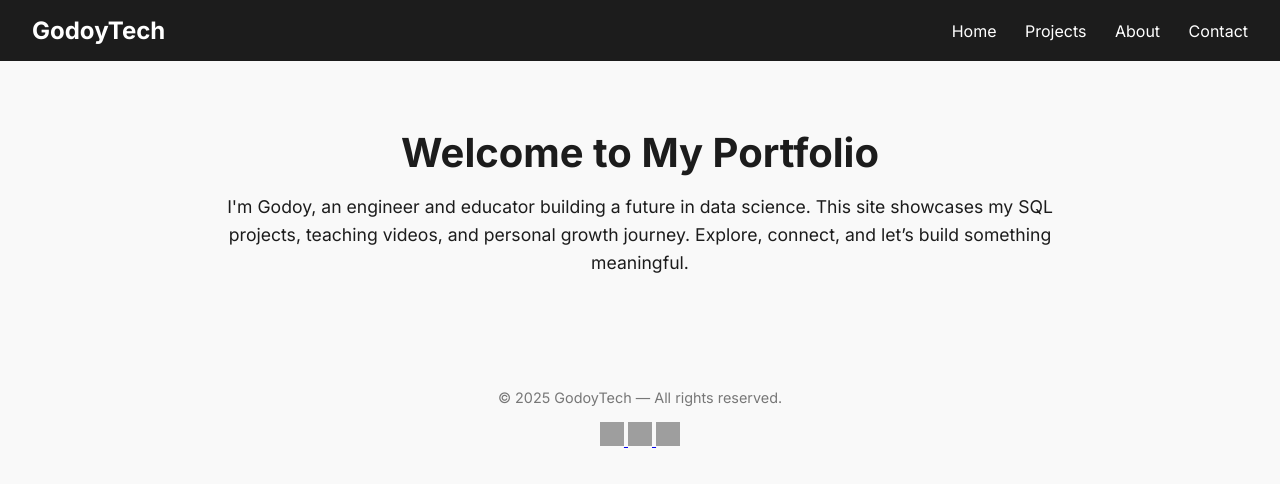
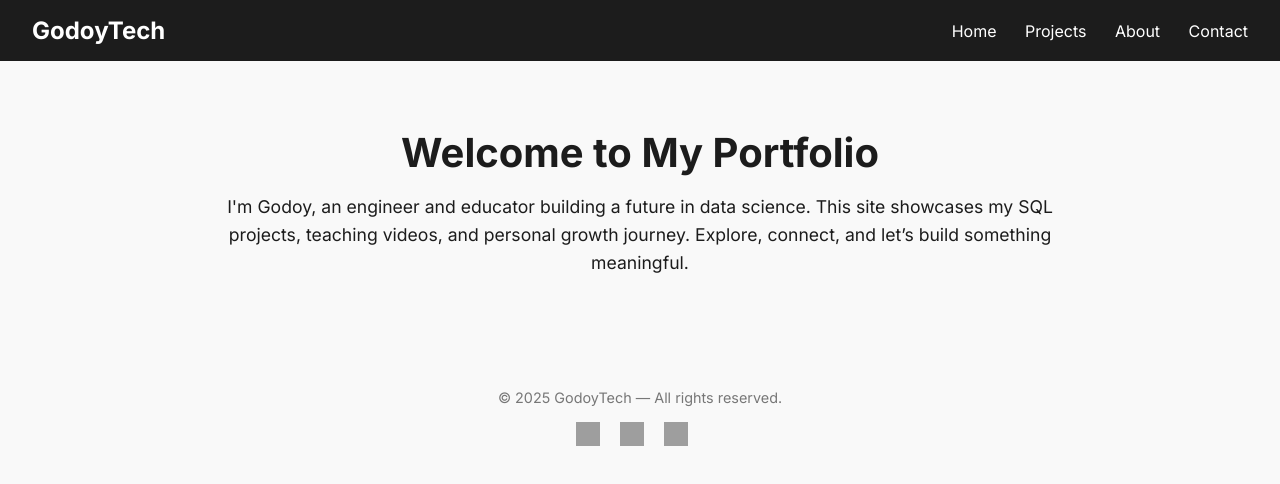
Before and after one commit to Arfenond/godotech, a plain HTML site: page index.html in a window 1280 px wide. Drawn offline with Linux system fonts and the light colour scheme; grey boxes are pictures that could not be loaded.

Commit message:
Update index.html v8
Trying again o solve the underline problem

```diff
--- a/index.html
+++ b/index.html
@@ -103,13 +103,13 @@
   <footer>
   <p>&copy; 2025 GodoyTech — All rights reserved.</p>
   <div style="margin-top: 1rem;">
-    <a href="https://github.com/Arfenond" target="_blank">
+    <a href="https://github.com/Arfenond" target="_blank" style="margin-right: 1rem; text-decoration: none;">
       <img src="https://cdn.jsdelivr.net/npm/simple-icons@v9/icons/github.svg" alt="GitHub" width="24" height="24" />
     </a>
-    <a href="https://www.linkedin.com/in/f-godoy/" target="_blank">
+    <a href="https://www.linkedin.com/in/f-godoy/" target="_blank" style="margin-right: 1rem; text-decoration: none;">
       <img src="https://cdn.jsdelivr.net/npm/simple-icons@v9/icons/linkedin.svg" alt="LinkedIn" width="24" height="24" />
     </a>
-    <a href="https://youtube.com/@ing.fernandogodoy9899?si=_1axfImYbCGpWfbw" target="_blank">
+    <a href="https://youtube.com/@ing.fernandogodoy9899?si=_1axfImYbCGpWfbw" target="_blank" style="margin-right: 1rem; text-decoration: none;">
       <img src="https://cdn.jsdelivr.net/npm/simple-icons@v9/icons/youtube.svg" alt="YouTube" width="24" height="24" />
     </a>
   </div>
```
